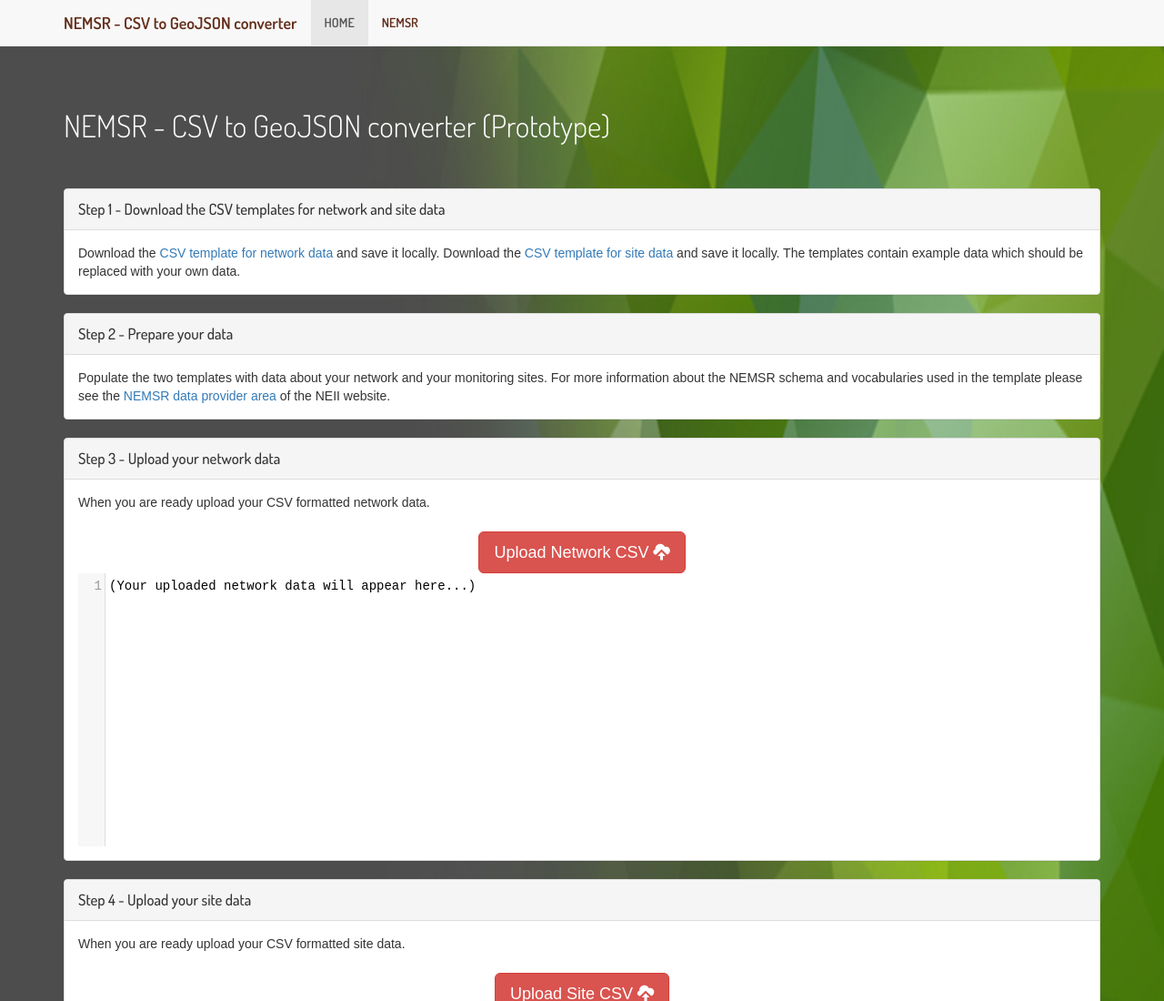
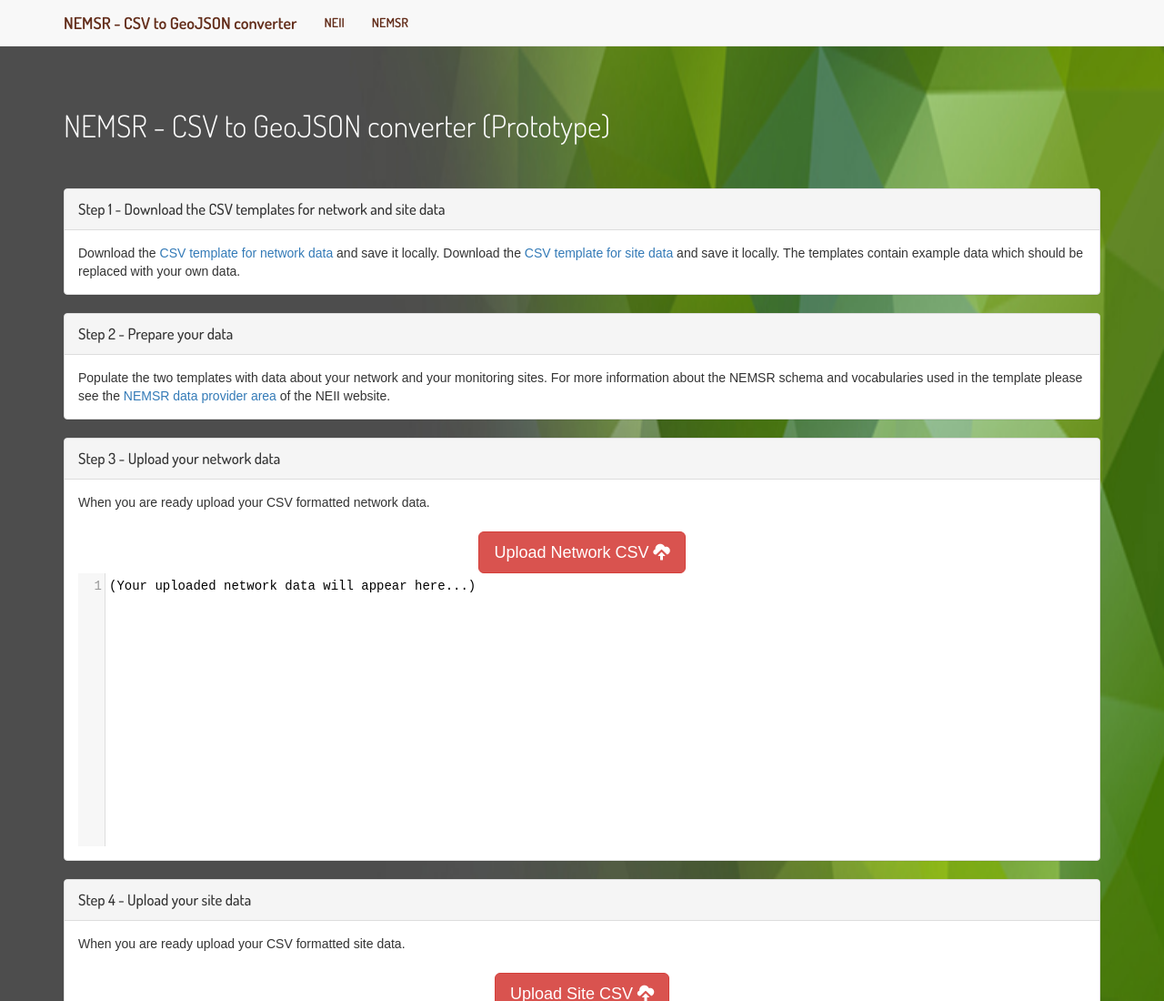
Before and after one commit to neii-tools/csv2geojson, a plain HTML site: page index.html in a window 1280 px wide. Shown: the top 1100 px of the page at 91% size. Drawn offline with nearby package versions, Linux system fonts and the light colour scheme.

Commit message:
updating home to neii

```diff
--- a/index.html
+++ b/index.html
@@ -52,7 +52,7 @@
         </div>
         <div id="navbar" class="collapse navbar-collapse">
           <ul class="nav navbar-nav">
-            <li class="active"><a href="#">HOME</a></li>
+            <li><a href="http://www.neii.gov.au">NEII</a></li>
 			<li><a href="http://www.neii.gov.au/nemsr">NEMSR</a></li>
           </ul>
 
```
